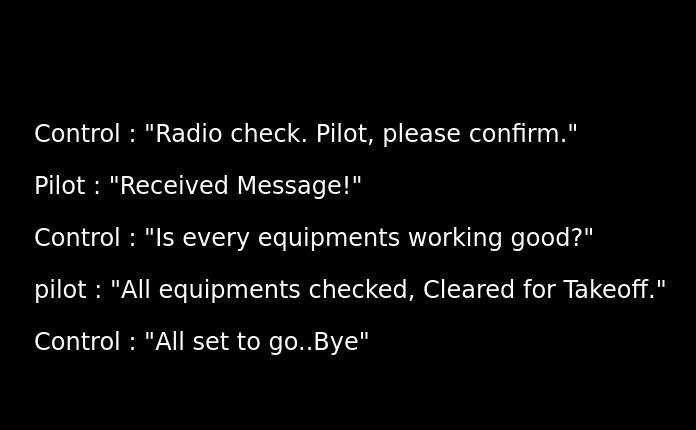
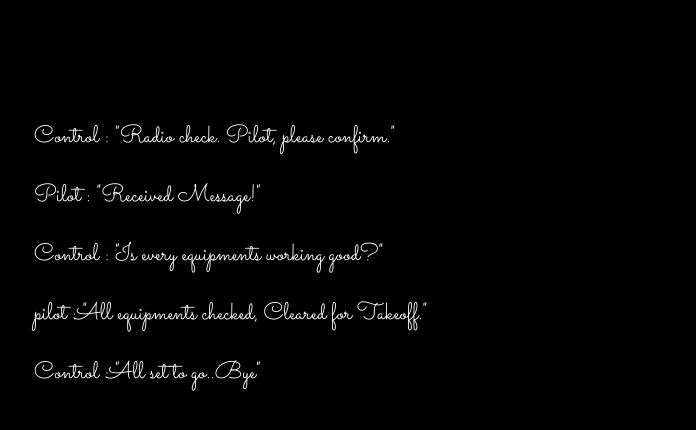
Before and after one commit to MSSangeetha/communication-log1, a plain HTML site: page index.html in a window 1280 px wide. Shown: the whole page, without its empty margins (286-982 px from the left). Drawn offline with Linux system fonts and the light colour scheme.

Commit message:
Final change

```diff
--- a/index.html
+++ b/index.html
@@ -1,7 +1,7 @@
 <html>
    <head>
       <link rel="stylesheet" type="text/css" href="style.css">
-      <link href="https://fonts.googleapis.com/css?family=Satisfy" rel="stylesheet">
+      <link href="https://fonts.googleapis.com/css?family=Sacramento" rel="stylesheet">
    </head>
    <body>
       <p>Control : "Radio check. Pilot, please confirm."</p>
```
